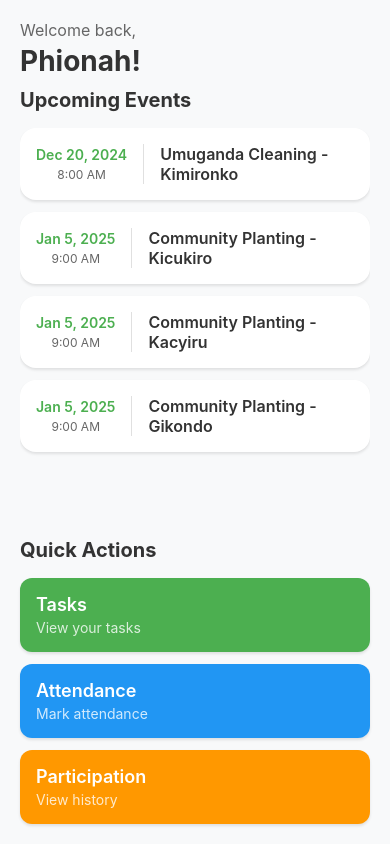
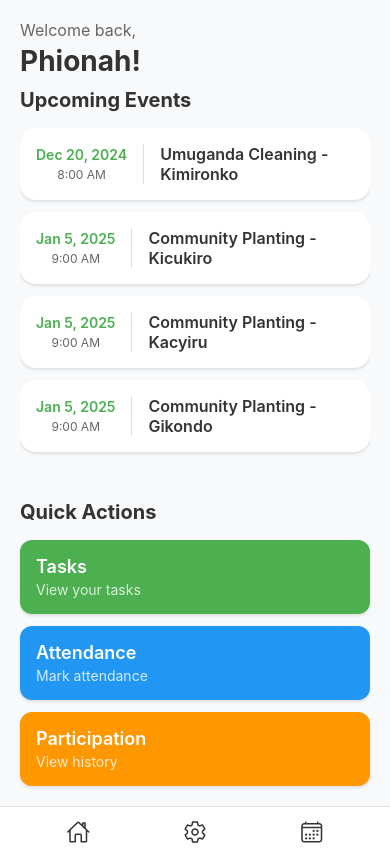
Before and after one commit to Baudoin10/Umuganda, a React Native app: screen /Home in a window 390 px wide. Built offline with nearby package versions, Linux system fonts and the light colour scheme.

Commit message:
added icons on home page

```diff
--- a/Screens/Home.jsx
+++ b/Screens/Home.jsx
@@ -1,3 +1,4 @@
+
 // import React from "react";
 // import {
 //   View,
@@ -5,6 +6,8 @@
 //   TouchableOpacity,
 //   StyleSheet,
 //   FlatList,
+//   SafeAreaView,
+//   StatusBar,
 // } from "react-native";
 
 // const Home = ({ navigation }) => {
@@ -35,108 +38,179 @@
 //     },
 //   ];
 
+//   const renderEventCard = ({ item }) => (
+//     <TouchableOpacity style={styles.eventCard}>
+//       <View style={styles.eventTimeContainer}>
+//         <Text style={styles.eventDate}>{item.date}</Text>
+//         <Text style={styles.eventTime}>{item.time}</Text>
+//       </View>
+//       <View style={styles.eventDivider} />
+//       <View style={styles.eventInfo}>
+//         <Text style={styles.eventTitle}>{item.title}</Text>
+//       </View>
+//     </TouchableOpacity>
+//   );
+
 //   return (
-//     <View style={styles.container}>
-//       <Text style={styles.welcomeText}>Welcome! phionah</Text>
-//       <Text style={styles.sectionTitle}>Upcoming Events</Text>
+//     <SafeAreaView style={styles.container}>
+//       <StatusBar barStyle="dark-content" backgroundColor="#f8f9fa" />
 
-//       <FlatList
-//         data={upcomingEvents}
-//         keyExtractor={(item) => item.id}
-//         renderItem={({ item }) => (
-//           <View style={styles.eventCard}>
-//             <Text style={styles.eventTitle}>{item.title}</Text>
-//             <Text style={styles.eventDetails}>
-//               {item.date} at {item.time}
-//             </Text>
-//           </View>
-//         )}
-//       />
+//       <View style={styles.header}>
+//         <Text style={styles.welcomeText}>Welcome back,</Text>
+//         <Text style={styles.userName}>Phionah!</Text>
+//       </View>
 
+//       <View style={styles.eventsSection}>
+//         <Text style={styles.sectionTitle}>Upcoming Events</Text>
+//         <FlatList
+//           data={upcomingEvents}
+//           keyExtractor={(item) => item.id}
+//           renderItem={renderEventCard}
+//           showsVerticalScrollIndicator={false}
+//           contentContainerStyle={styles.eventsList}
+//         />
+//       </View>
 
-//       <View style={styles.quickLinks}>
-//         <TouchableOpacity
-//           style={styles.button}
-//           onPress={() => navigation.navigate("Task")}
-//         >
-//           <Text style={styles.buttonText}>Task </Text>
-//         </TouchableOpacity>
-//         <TouchableOpacity
-//           style={styles.button}
-//           onPress={() => navigation.navigate("Attendance")}
-//         >
-//           <Text style={styles.buttonText}>Attendance </Text>
-//         </TouchableOpacity>
-//         <TouchableOpacity
-//           style={styles.button}
-//           onPress={() => navigation.navigate("Participation")}
-//         >
-//           <Text style={styles.buttonText}>Participation </Text>
-//         </TouchableOpacity>
+//       <View style={styles.quickLinksContainer}>
+//         <Text style={styles.sectionTitle}>Quick Actions</Text>
+//         <View style={styles.quickLinks}>
+//           <TouchableOpacity
+//             style={[styles.actionButton, { backgroundColor: "#4CAF50" }]}
+//             onPress={() => navigation.navigate("Task")}
+//           >
+//             <Text style={styles.buttonText}>Tasks</Text>
+//             <Text style={styles.buttonSubText}>View your tasks</Text>
+//           </TouchableOpacity>
+
+//           <TouchableOpacity
+//             style={[styles.actionButton, { backgroundColor: "#2196F3" }]}
+//             onPress={() => navigation.navigate("Attendance")}
+//           >
+//             <Text style={styles.buttonText}>Attendance</Text>
+//             <Text style={styles.buttonSubText}>Mark attendance</Text>
+//           </TouchableOpacity>
+
+//           <TouchableOpacity
+//             style={[styles.actionButton, { backgroundColor: "#FF9800" }]}
+//             onPress={() => navigation.navigate("Participation")}
+//           >
+//             <Text style={styles.buttonText}>Participation</Text>
+//             <Text style={styles.buttonSubText}>View history</Text>
+//           </TouchableOpacity>
+//         </View>
 //       </View>
-//     </View>
+//     </SafeAreaView>
 //   );
 // };
 
 // const styles = StyleSheet.create({
 //   container: {
 //     flex: 1,
+//     backgroundColor: "#f8f9fa",
+//   },
+//   header: {
 //     padding: 20,
-//     backgroundColor: "#f9f9f9",
-//     marginTop: 100
+//     paddingBottom: 10,
 //   },
 //   welcomeText: {
-//     fontSize: 24,
+//     fontSize: 16,
+//     color: "#666",
+//     marginBottom: 4,
+//   },
+//   userName: {
+//     fontSize: 28,
 //     fontWeight: "bold",
-//     marginBottom: 10,
+//     color: "#333",
+//   },
+//   eventsSection: {
+//     flex: 1,
+//     paddingHorizontal: 20,
 //   },
 //   sectionTitle: {
-//     fontSize: 18,
-//     fontWeight: "bold",
-//     marginVertical: 10,
+//     fontSize: 20,
+//     fontWeight: "700",
+//     color: "#333",
+//     marginBottom: 16,
+//   },
+//   eventsList: {
+//     paddingBottom: 16,
 //   },
 //   eventCard: {
-//     padding: 15,
+//     flexDirection: "row",
 //     backgroundColor: "#ffffff",
-//     borderRadius: 10,
-//     marginVertical: 5,
+//     borderRadius: 16,
+//     marginBottom: 12,
+//     padding: 16,
 //     shadowColor: "#000",
+//     shadowOffset: {
+//       width: 0,
+//       height: 2,
+//     },
 //     shadowOpacity: 0.1,
-//     shadowOffset: { width: 0, height: 2 },
-//     shadowRadius: 5,
+//     shadowRadius: 3,
 //     elevation: 3,
+//   },
+//   eventTimeContainer: {
+//     alignItems: "center",
+//     justifyContent: "center",
+//     paddingRight: 16,
+//   },
+//   eventDate: {
+//     fontSize: 14,
+//     fontWeight: "600",
+//     color: "#4CAF50",
+//     marginBottom: 4,
+//   },
+//   eventTime: {
+//     fontSize: 12,
+//     color: "#666",
+//   },
+//   eventDivider: {
+//     width: 1,
+//     backgroundColor: "#E0E0E0",
+//     marginRight: 16,
+//   },
+//   eventInfo: {
+//     flex: 1,
+//     justifyContent: "center",
 //   },
 //   eventTitle: {
 //     fontSize: 16,
-//     fontWeight: "bold",
+//     fontWeight: "600",
+//     color: "#333",
 //   },
-//   eventDetails: {
-//     fontSize: 14,
-//     color: "#555",
+//   quickLinksContainer: {
+//     padding: 20,
 //   },
 //   quickLinks: {
-//     flexDirection: "row",
-//     justifyContent: "space-between",
-//     marginTop: 15,
+//     flexDirection: "column",
+//     gap: 12,
 //   },
-//   button: {
-//     flex: 1,
-//     padding: 15,
-//     marginHorizontal: 5,
-//     backgroundColor: "green",
-//     borderRadius: 10,
-//     margin: 15
+//   actionButton: {
+//     padding: 16,
+//     borderRadius: 12,
+//     shadowColor: "#000",
+//     shadowOffset: {
+//       width: 0,
+//       height: 2,
+//     },
+//     shadowOpacity: 0.1,
+//     shadowRadius: 3,
+//     elevation: 3,
 //   },
 //   buttonText: {
 //     color: "#fff",
-//     textAlign: "left",
-//     fontWeight: "bold",
-//     fontSize: 15
+//     fontSize: 18,
+//     fontWeight: "600",
+//     marginBottom: 4,
+//   },
+//   buttonSubText: {
+//     color: "rgba(255, 255, 255, 0.8)",
+//     fontSize: 14,
 //   },
 // });
 
 // export default Home;
-
 
 import React from "react";
 import {
@@ -148,6 +222,7 @@ import {
   SafeAreaView,
   StatusBar,
 } from "react-native";
+import { Ionicons } from "@expo/vector-icons";
 
 const Home = ({ navigation }) => {
   const upcomingEvents = [
@@ -237,6 +312,29 @@ const Home = ({ navigation }) => {
             <Text style={styles.buttonSubText}>View history</Text>
           </TouchableOpacity>
         </View>
+      </View>
+
+      <View style={styles.bottomNavContainer}>
+        <TouchableOpacity
+          style={styles.navButton}
+          onPress={() => navigation.navigate("Home")}
+        >
+          <Ionicons name="home-outline" size={24} color="#333" />
+        </TouchableOpacity>
+
+        <TouchableOpacity
+          style={styles.navButton}
+          onPress={() => navigation.navigate("Profile")}
+        >
+          <Ionicons name="settings-outline" size={24} color="#333" />
+        </TouchableOpacity>
+
+        <TouchableOpacity
+          style={styles.navButton}
+          onPress={() => navigation.navigate("EventDetails")}
+        >
+          <Ionicons name="calendar-outline" size={24} color="#333" />
+        </TouchableOpacity>
       </View>
     </SafeAreaView>
   );
@@ -347,6 +445,19 @@ const styles = StyleSheet.create({
     color: "rgba(255, 255, 255, 0.8)",
     fontSize: 14,
   },
+  bottomNavContainer: {
+    flexDirection: "row",
+    backgroundColor: "#ffffff",
+    paddingVertical: 12,
+    paddingHorizontal: 20,
+    borderTopWidth: 1,
+    borderColor: "#E0E0E0",
+    justifyContent: "space-between",
+  },
+  navButton: {
+    flex: 1,
+    alignItems: "center",
+  },
 });
 
 export default Home;
```
